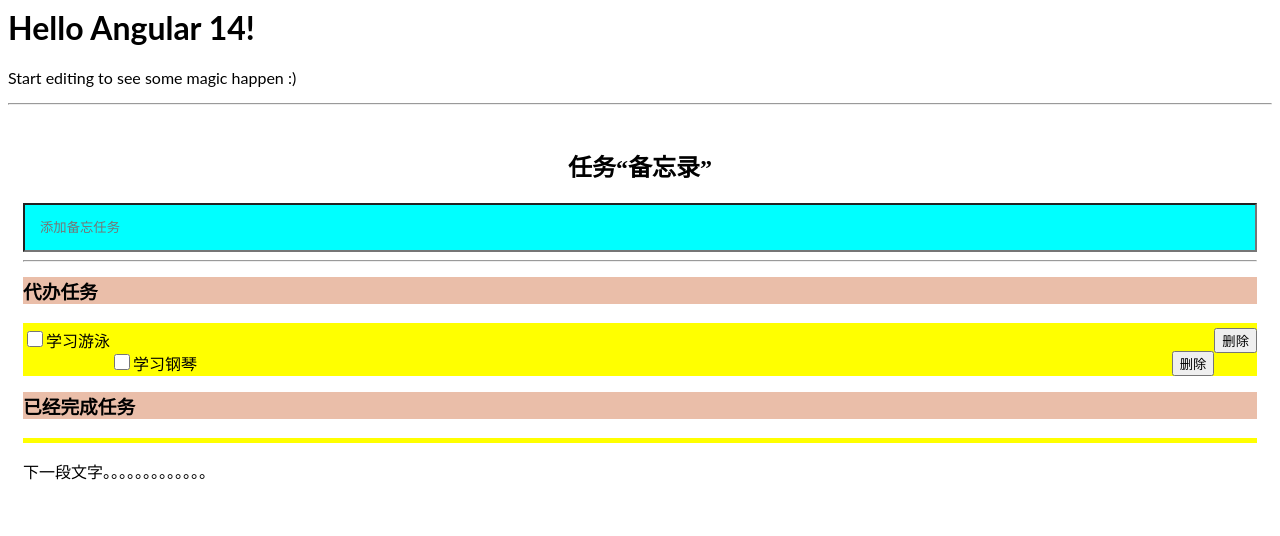
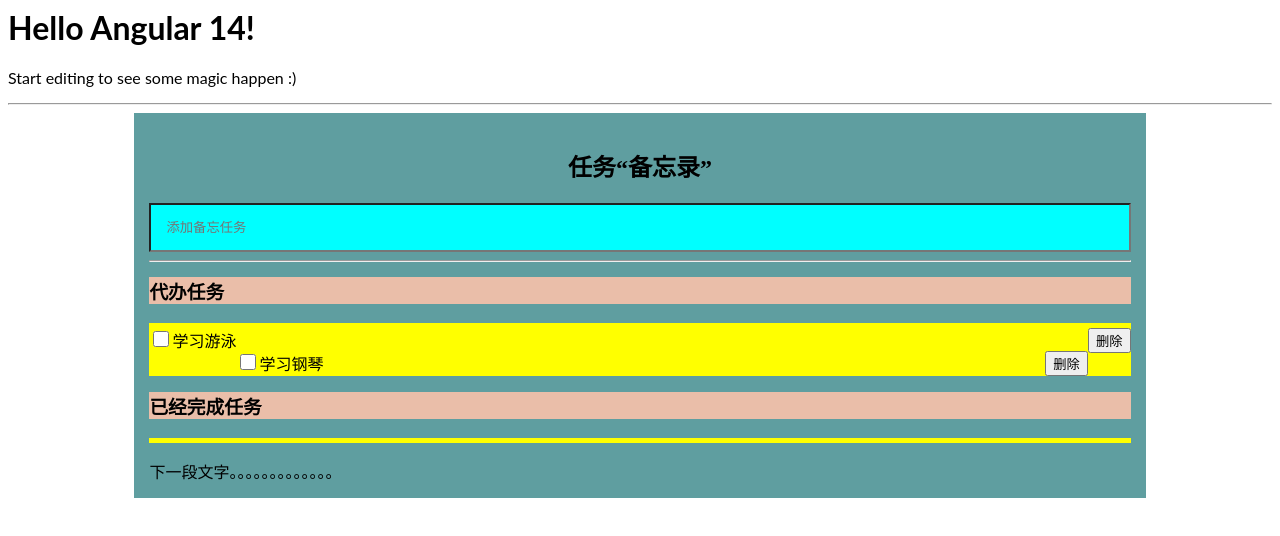
Before and after one commit to hawkinchina/angular-ex04-todolist, an Angular app: page / in a window 1280 px wide. Shown: the top 536 px of the page. Built offline with nearby package versions, Linux system fonts and the light colour scheme.

Commit message:
2 files modified

```diff
--- a/src/app/app.component.css
+++ b/src/app/app.component.css
@@ -1,3 +1,10 @@
 p {
   font-family: Lato;
 }
+
+.container {
+  width: 80%;
+  background-color: cadetblue;
+  margin-left: auto;
+  margin-right: auto;
+}
--- a/src/app/app.component.html
+++ b/src/app/app.component.html
@@ -2,5 +2,8 @@
 <p>Start editing to see some magic happen :)</p>
 
 <hr />
+
 <!-- 引入 todolist -->
-<app-todolist></app-todolist>
+<div class="container">
+  <app-todolist></app-todolist>
+</div>
```
